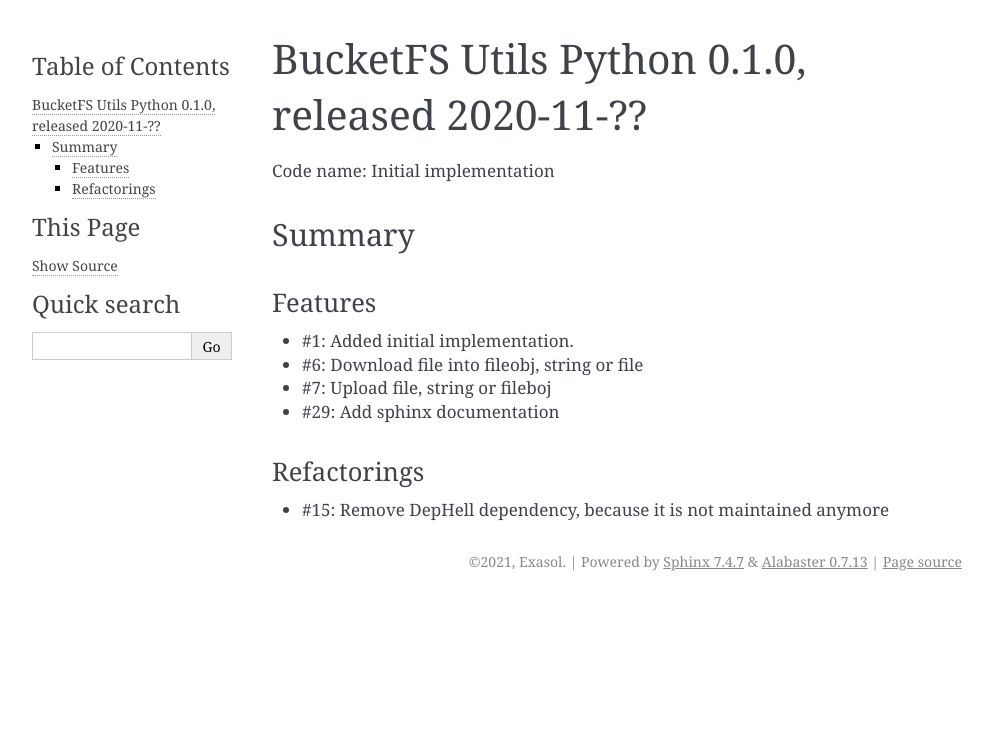
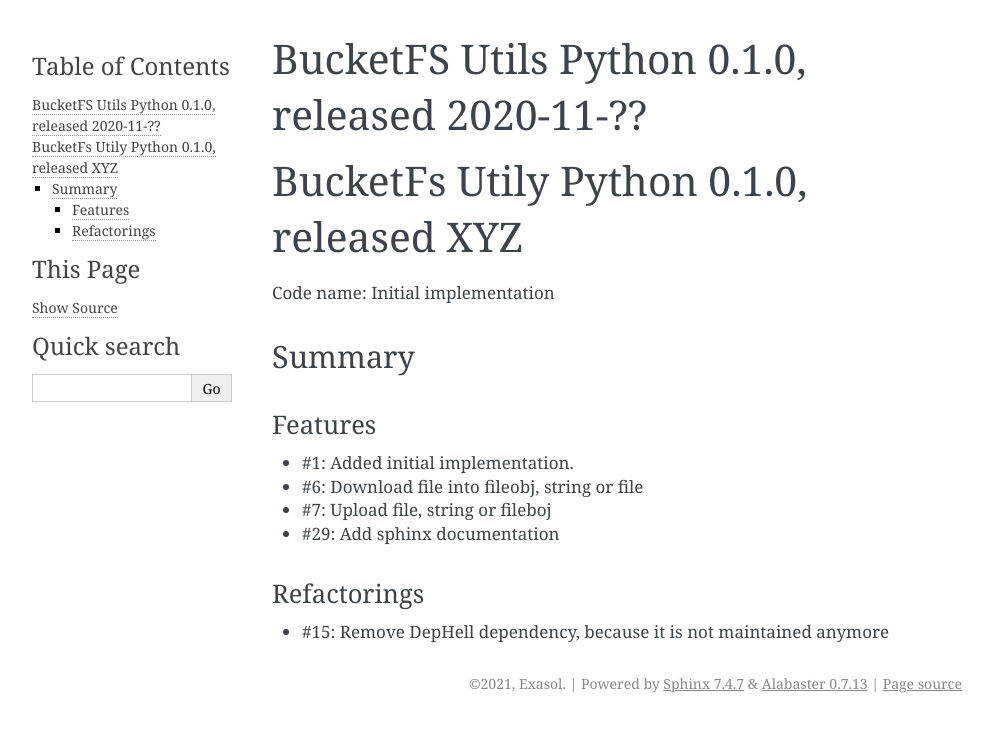
Before and after one commit to exasol/bucketfs-utils-python, a Sphinx documentation site: the page built from doc/changes/changes_0.1.0.md, in a window 1280 px wide. Shown: the top 732 px of the page, without its empty margins (148-1141 px from the left). Built offline with Sphinx 7.4.7, drawn with Linux system fonts in a browser that asks for light colours.

Commit message:
Apply suggestions from code review

```diff
--- a/doc/changes/changes_0.1.0.md
+++ b/doc/changes/changes_0.1.0.md
@@ -1,5 +1,5 @@
 # BucketFS Utils Python 0.1.0, released 2020-11-??
-
+# BucketFs Utily Python 0.1.0, released XYZ
 Code name: Initial implementation
 
 ## Summary
```
Also changed, not shown: 1 other file.
